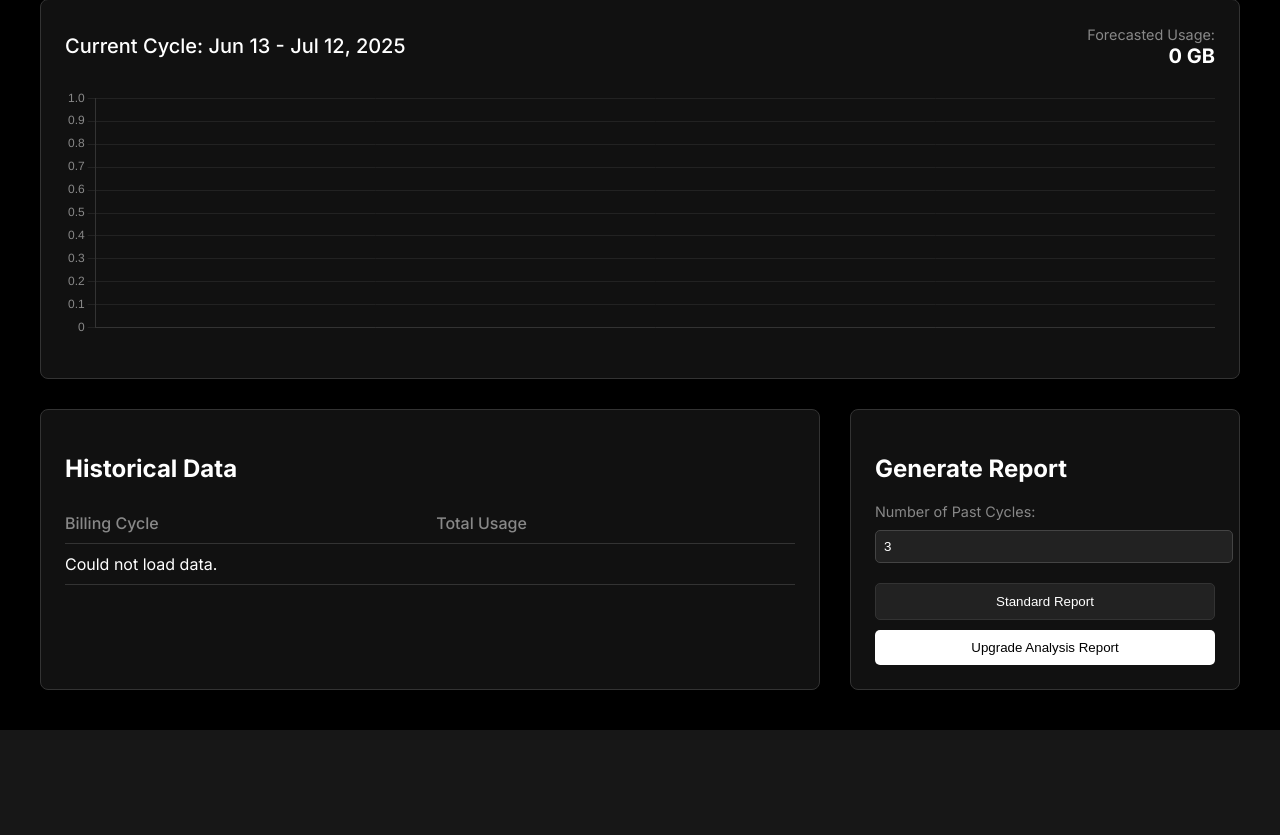
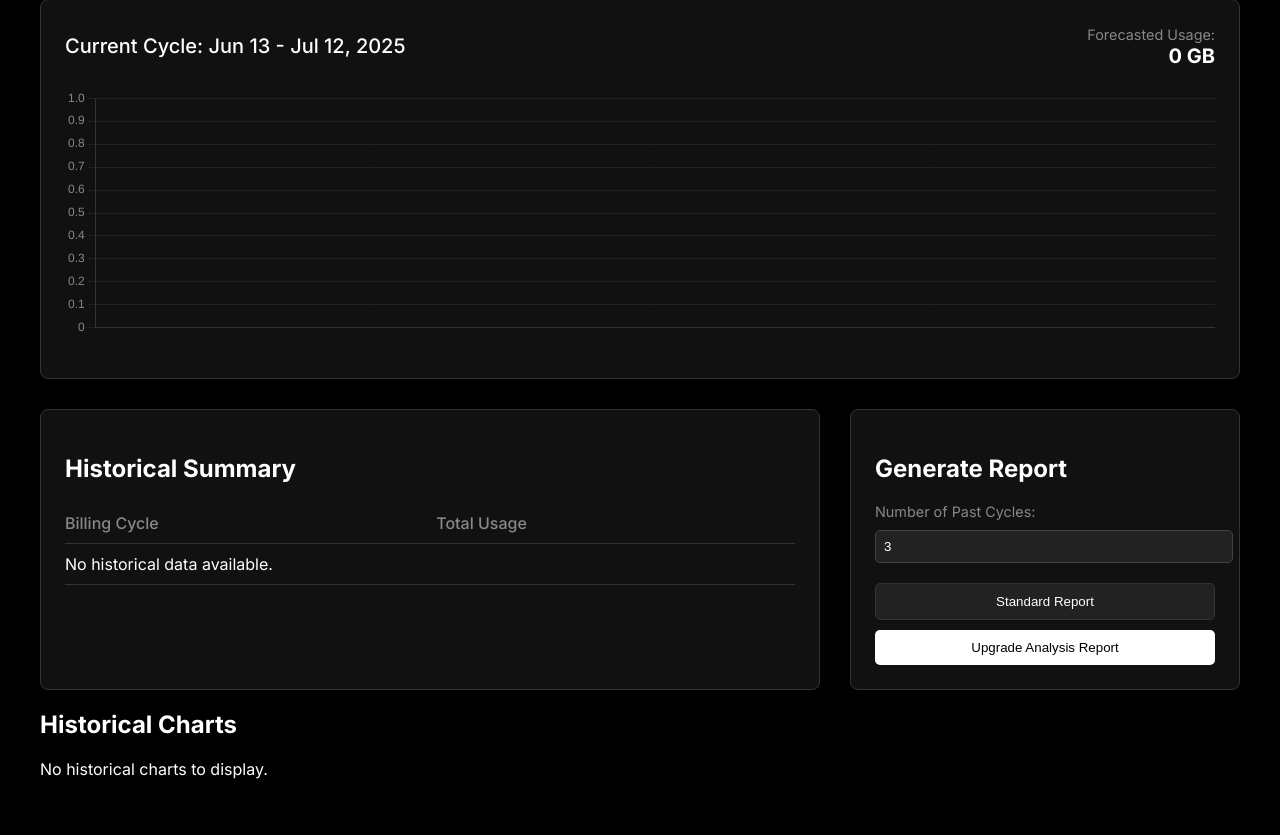
Before and after one commit to dadishimwe/usage_data, a Flask app: template templates/client_detail.html in a window 1280 px wide. Shown: the part 159-994 px from the top of the page. Before the commit the page ends 889 px from the top, so only its background shows below. Run offline with Flask 3, Linux system fonts and the light colour scheme; the template is opened without the code that fills it: values that come from a table or form of the project are taken from there, others are empty; tables that the repository leaves empty hold one stand-in row (values such as "Sample post"); data that the repository does not hold is empty.

Commit message:
Update client_detail.html

```diff
--- a/templates/client_detail.html
+++ b/templates/client_detail.html
@@ -38,7 +38,7 @@
 
             <div class="grid-container">
                 <section class="card">
-                    <h2>Historical Data</h2>
+                    <h2>Historical Summary</h2>
                     <div id="historical-data-container">
                         <table>
                             <thead>
@@ -66,6 +66,15 @@
                     </div>
                 </section>
             </div>
+
+            <!-- This section will now contain the full historical charts -->
+            <section class="historical-section">
+                <h2>Historical Charts</h2>
+                <div id="historical-charts-container" class="historical-charts-grid">
+                    <p class="loading-message">Loading historical charts...</p>
+                </div>
+            </section>
+
         </main>
     </div>
     <script> const CLIENT_ID = {{ client.id }}; </script>
```
